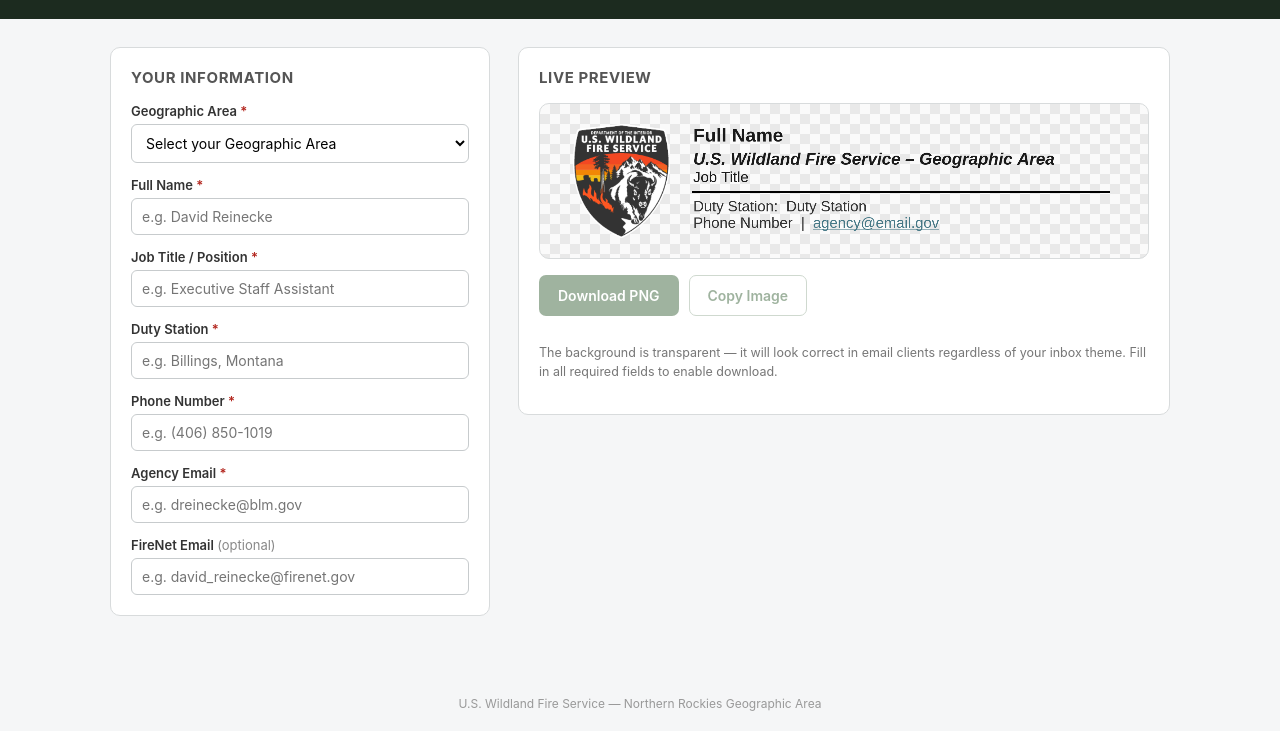
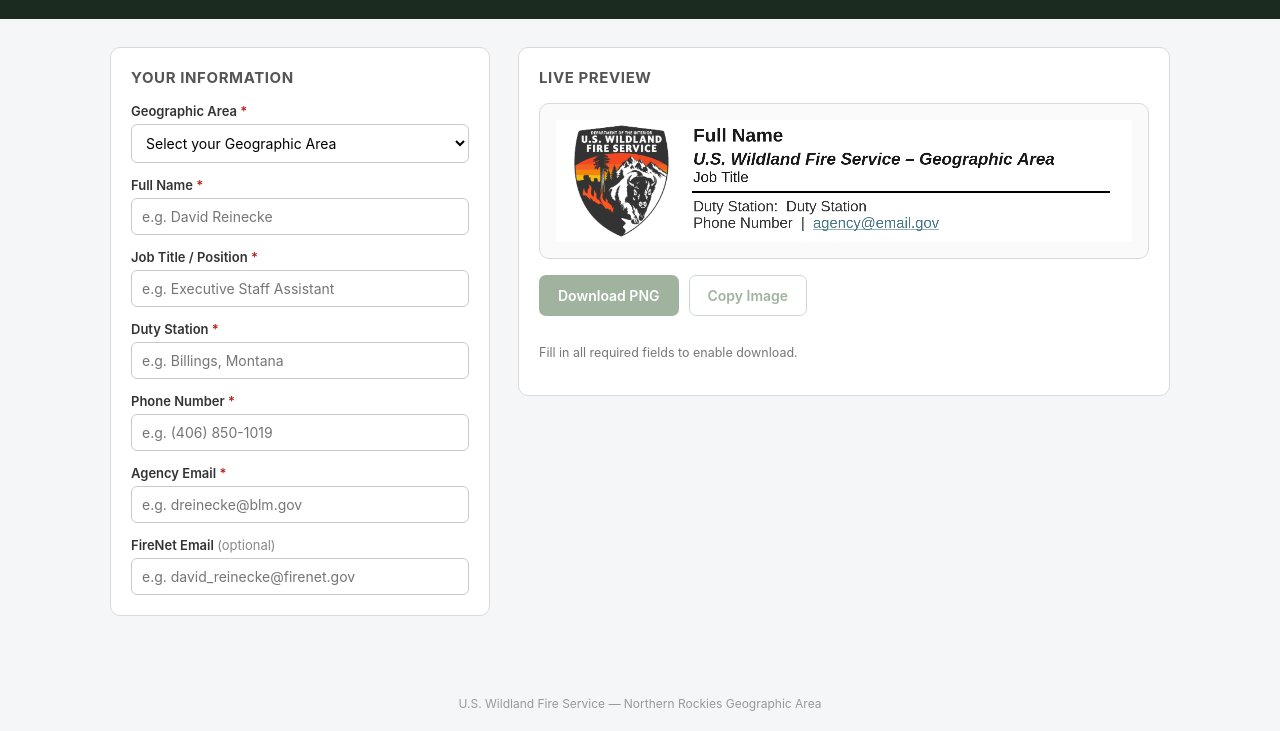
Before and after one commit to DavidReinecke/WFS-NR-Draft-Tools, a plain HTML site: page index.html in a window 1280 px wide. Shown: the part 72-803 px from the top of the page. Drawn offline with Linux system fonts and the light colour scheme.

Commit message:
Add files via upload

```diff
--- a/index.html
+++ b/index.html
@@ -104,13 +104,6 @@
     gap: 16px;
   }
   .preview-box {
-    background:
-      linear-gradient(45deg, #e9e9e9 25%, transparent 25%),
-      linear-gradient(-45deg, #e9e9e9 25%, transparent 25%),
-      linear-gradient(45deg, transparent 75%, #e9e9e9 75%),
-      linear-gradient(-45deg, transparent 75%, #e9e9e9 75%);
-    background-size: 20px 20px;
-    background-position: 0 0, 0 10px, 10px -10px, -10px 0px;
     background-color: #fafafa;
     border: 1px solid var(--border);
     border-radius: 10px;
@@ -257,7 +250,6 @@
       </div>
       <div class="status" id="status"></div>
       <p class="note" style="margin-top:10px;">
-        The background is transparent — it will look correct in email clients regardless of your inbox theme.
         Fill in all required fields to enable download.
       </p>
     </div>
@@ -359,6 +351,8 @@
 
 function render() {
   ctx.clearRect(0, 0, canvas.width, canvas.height);
+  ctx.fillStyle = '#ffffff';
+  ctx.fillRect(0, 0, canvas.width, canvas.height);
 
   // Logo
   if (logoLoaded) {
```
